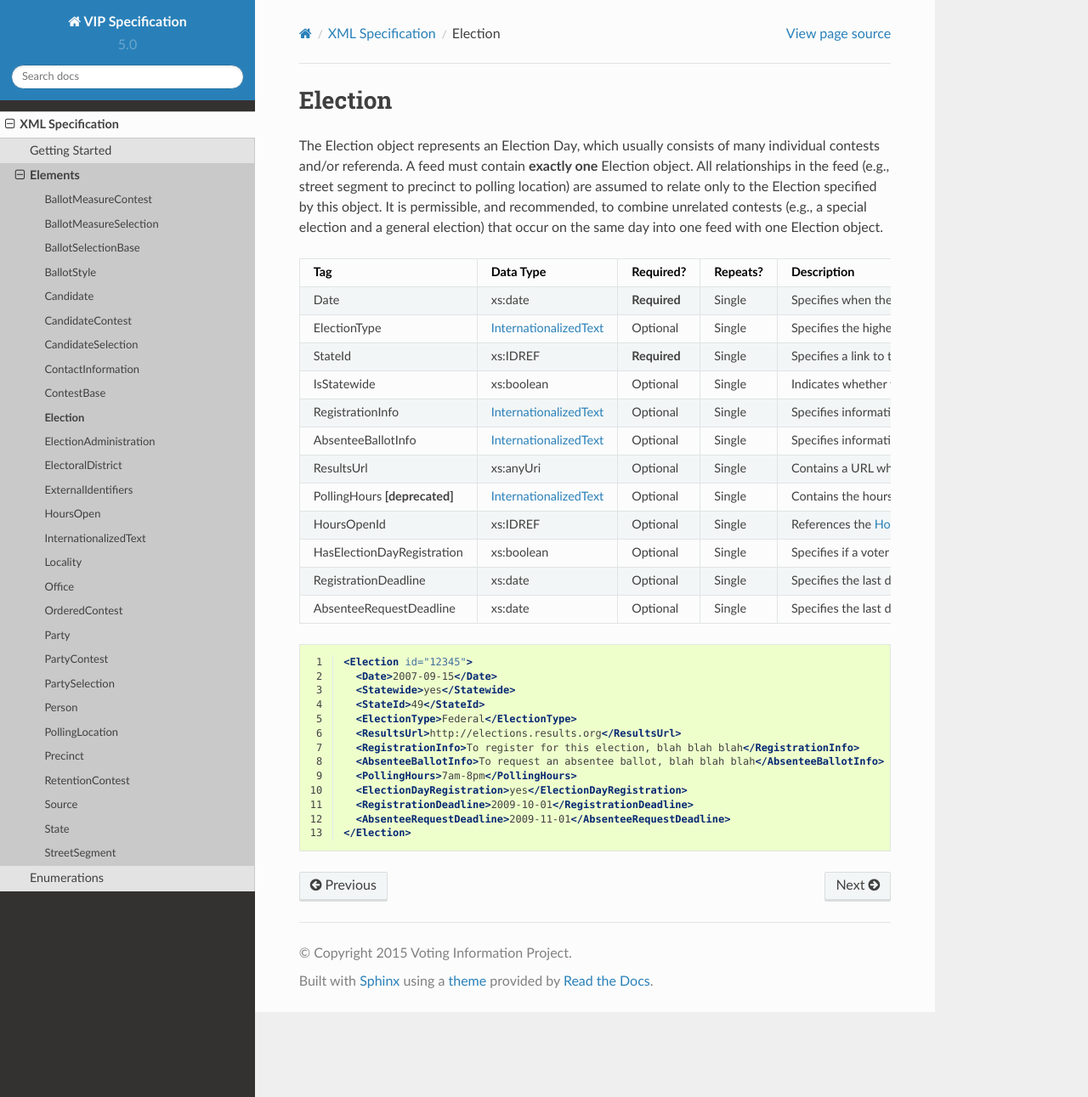
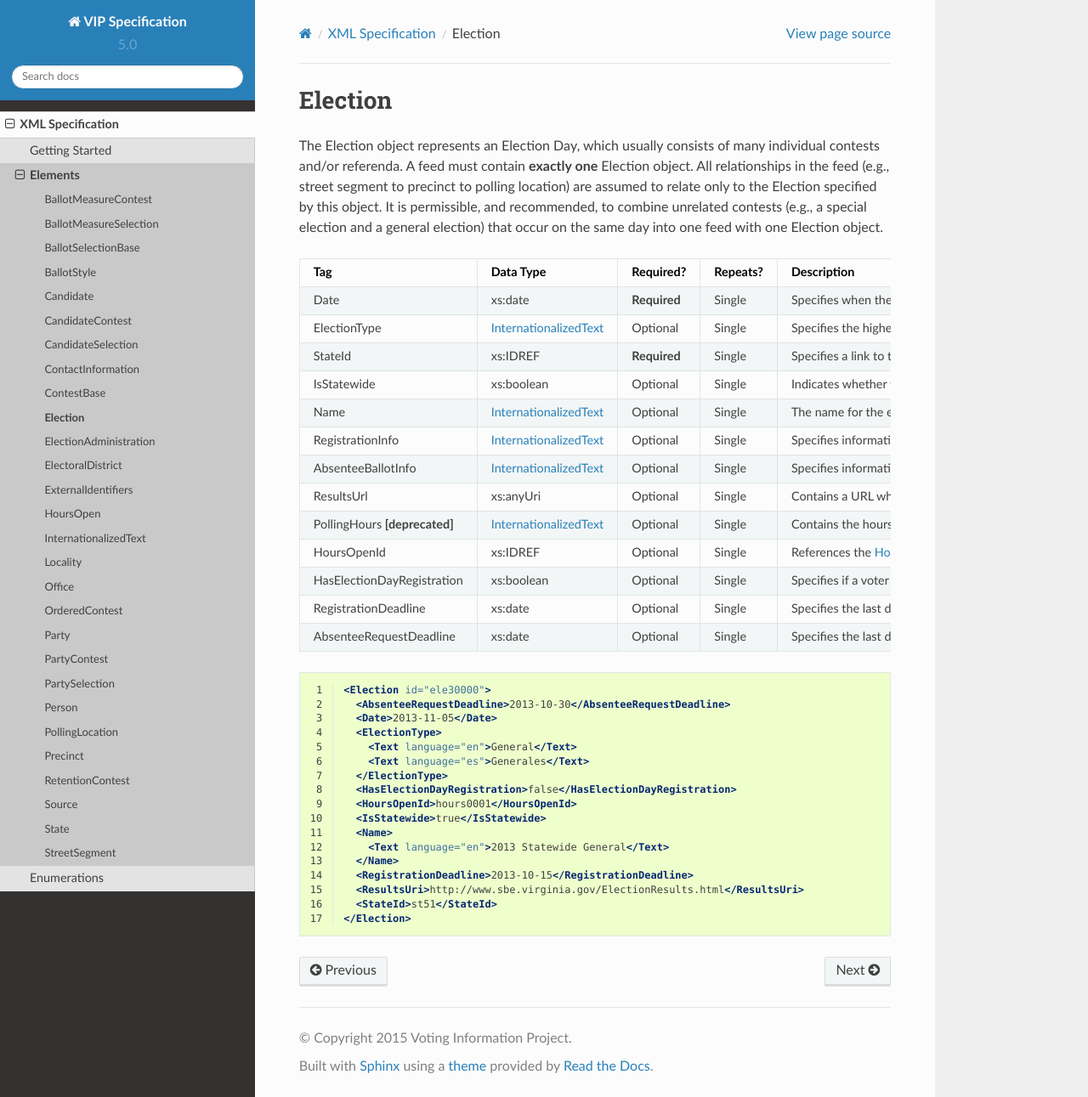
Before and after one commit to votinginfoproject/vip-specification, a Sphinx documentation site: the page built from docs/xml/elements/election.rst, in a window 1280 px wide and 1291 px high. Shown: the whole window at 85% size. Built offline with Sphinx 7.4.7 and the Read the Docs theme 2.0.0, drawn with Linux system fonts in a browser that asks for light colours.

Commit message:
Added Name element to Election

```diff
--- a/docs/xml/elements/election.rst
+++ b/docs/xml/elements/election.rst
@@ -35,6 +35,11 @@ with one Election object.
 | IsStatewide               |xs:boolean                   |Optional     |Single   |Indicates whether the election is      |If the field is not present or   |
 |                           |                             |             |         |statewide.                             |invalid, the implementation is   |
 |                           |                             |             |         |                                       |required to default to "yes".    |
+|                           |                             |             |         |                                       |                                 |
++---------------------------+-----------------------------+-------------+---------+---------------------------------------+---------------------------------+
+| Name                      |:doc:`InternationalizedText  |Optional     |Single   |The name for the election (**NB:**     |If the element is invalid or not |
+|                           |<internationalized_text>`    |             |         |while optional, this element is highly |present, the implementation is   |
+|                           |                             |             |         |recommended).                          |required to ignore it.           |
 |                           |                             |             |         |                                       |                                 |
 +---------------------------+-----------------------------+-------------+---------+---------------------------------------+---------------------------------+
 | RegistrationInfo          |:doc:`InternationalizedText  |Optional     |Single   |Specifies information about            |If the field is invalid or not   |
@@ -95,16 +100,20 @@ with one Election object.
 .. code-block:: xml
    :linenos:
 
-   <Election id="12345">
-     <Date>2007-09-15</Date>
-     <Statewide>yes</Statewide>
-     <StateId>49</StateId>
-     <ElectionType>Federal</ElectionType>
-     <ResultsUrl>http://elections.results.org</ResultsUrl>
-     <RegistrationInfo>To register for this election, blah blah blah</RegistrationInfo>
-     <AbsenteeBallotInfo>To request an absentee ballot, blah blah blah</AbsenteeBallotInfo>
-     <PollingHours>7am-8pm</PollingHours>
-     <ElectionDayRegistration>yes</ElectionDayRegistration>
-     <RegistrationDeadline>2009-10-01</RegistrationDeadline>
-     <AbsenteeRequestDeadline>2009-11-01</AbsenteeRequestDeadline>
+   <Election id="ele30000">
+     <AbsenteeRequestDeadline>2013-10-30</AbsenteeRequestDeadline>
+     <Date>2013-11-05</Date>
+     <ElectionType>
+       <Text language="en">General</Text>
+       <Text language="es">Generales</Text>
+     </ElectionType>
+     <HasElectionDayRegistration>false</HasElectionDayRegistration>
+     <HoursOpenId>hours0001</HoursOpenId>
+     <IsStatewide>true</IsStatewide>
+     <Name>
+       <Text language="en">2013 Statewide General</Text>
+     </Name>
+     <RegistrationDeadline>2013-10-15</RegistrationDeadline>
+     <ResultsUri>http://www.sbe.virginia.gov/ElectionResults.html</ResultsUri>
+     <StateId>st51</StateId>
    </Election>
--- a/sample_feed.xml
+++ b/sample_feed.xml
@@ -34,6 +34,9 @@
     <HasElectionDayRegistration>false</HasElectionDayRegistration>
     <HoursOpenId>hours0001</HoursOpenId>
     <IsStatewide>true</IsStatewide>
+    <Name>
+      <Text language="en">2013 Virginia General Election</Text>
+    </Name>
     <RegistrationDeadline>2013-10-15</RegistrationDeadline>
     <ResultsUri>http://www.sbe.virginia.gov/ElectionResults.html</ResultsUri>
     <StateId>st51</StateId>
```
Also changed, not shown: 1 other file.
